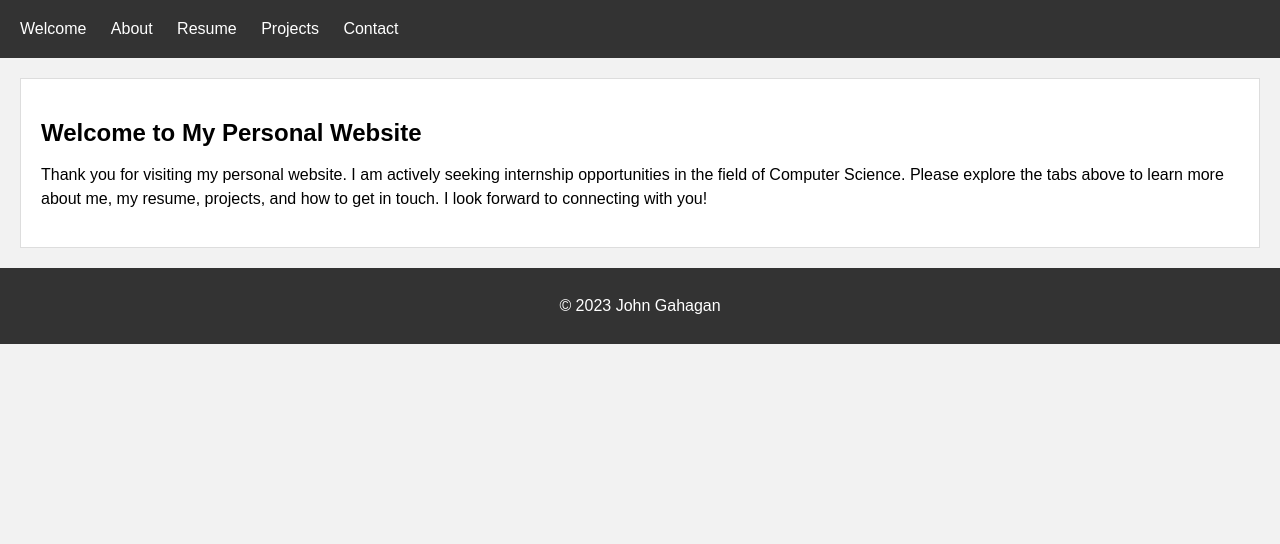
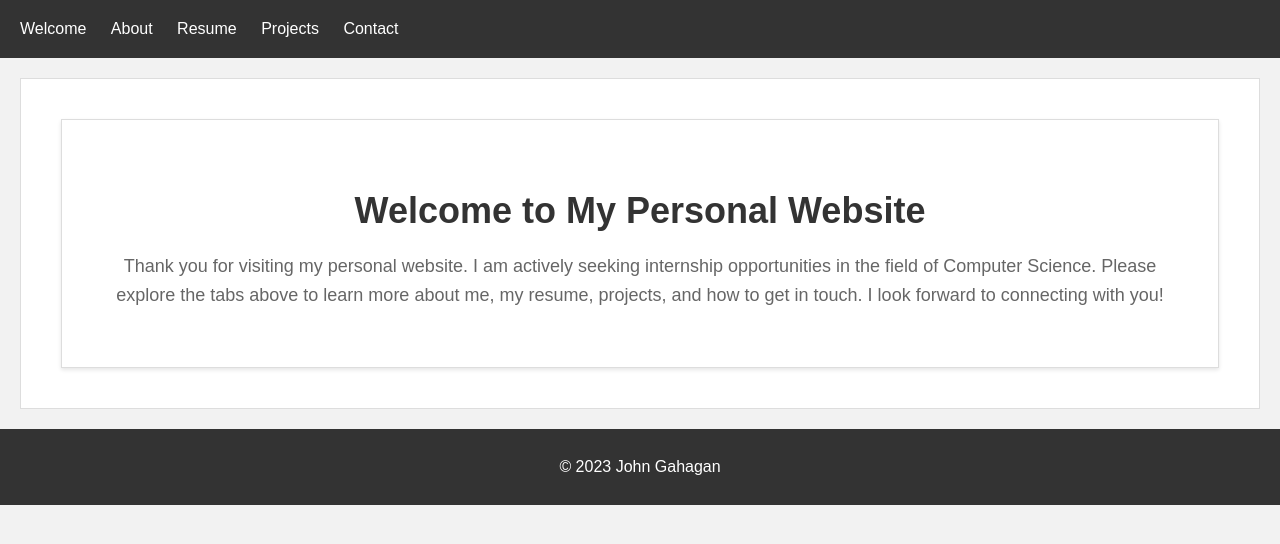
Before and after one commit to SaviorFs/JohnGahaganWebsite.github.io, a plain HTML site: page Personal Project/index.html in a window 1280 px wide. Drawn offline with Linux system fonts and the light colour scheme.

Commit message:
Update styles.css

```diff
--- a/Personal Project/styles.css
+++ b/Personal Project/styles.css
@@ -134,3 +134,29 @@ textarea {
 .btn:hover {
     background-color: #0056b3;
 }
+/* Additional styles for the welcoming section */
+.welcome-content {
+    text-align: center;
+    padding: 40px;
+    background-color: #fff;
+    margin: 20px;
+    border: 1px solid #ddd;
+    box-shadow: 0 2px 4px rgba(0, 0, 0, 0.1);
+}
+
+.welcome-content h1 {
+    font-size: 36px;
+    margin-bottom: 20px;
+    color: #333;
+}
+
+.welcome-content p {
+    font-size: 18px;
+    line-height: 1.6;
+    color: #666;
+}
+
+/* Hide other sections by default */
+section:not(#welcome) {
+    display: none;
+}
```
